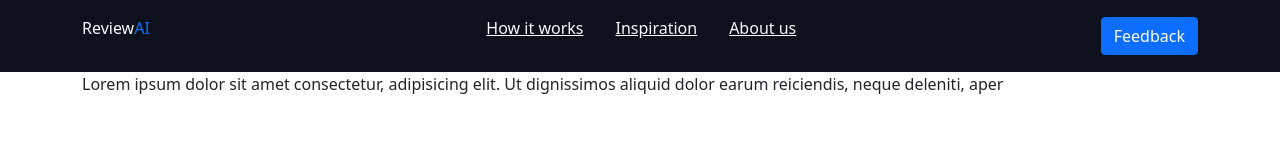
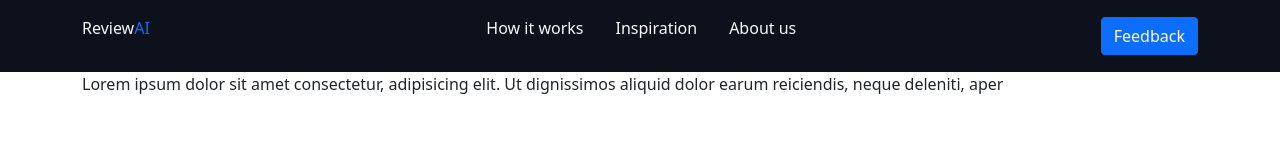
Before and after one commit to TSharvananthan/HTN2021, a React (Create React App) app in the folder front-end/: page / in a window 1280 px wide. Shown: the top 160 px of the page. Built offline with nearby package versions, Linux system fonts and the light colour scheme.

Commit message:
style: removed underline in nav links

```diff
--- a/front-end/src/styles/global.css
+++ b/front-end/src/styles/global.css
@@ -1,4 +1,6 @@
 @import url("https://fonts.googleapis.com/css2?family=Mulish:wght@200;300;400&display=swap");
 body {
   font-family: "Mulish", sans-serif;
+  background:black;
+  color:white;
 }
--- a/front-end/src/styles/navbar.css
+++ b/front-end/src/styles/navbar.css
@@ -7,6 +7,9 @@
 ul{list-style: none;
 }
 
+a{
+    text-decoration: none !important;
+}
 #nav {
   background-color: var(--main-bg-color);
 
```
